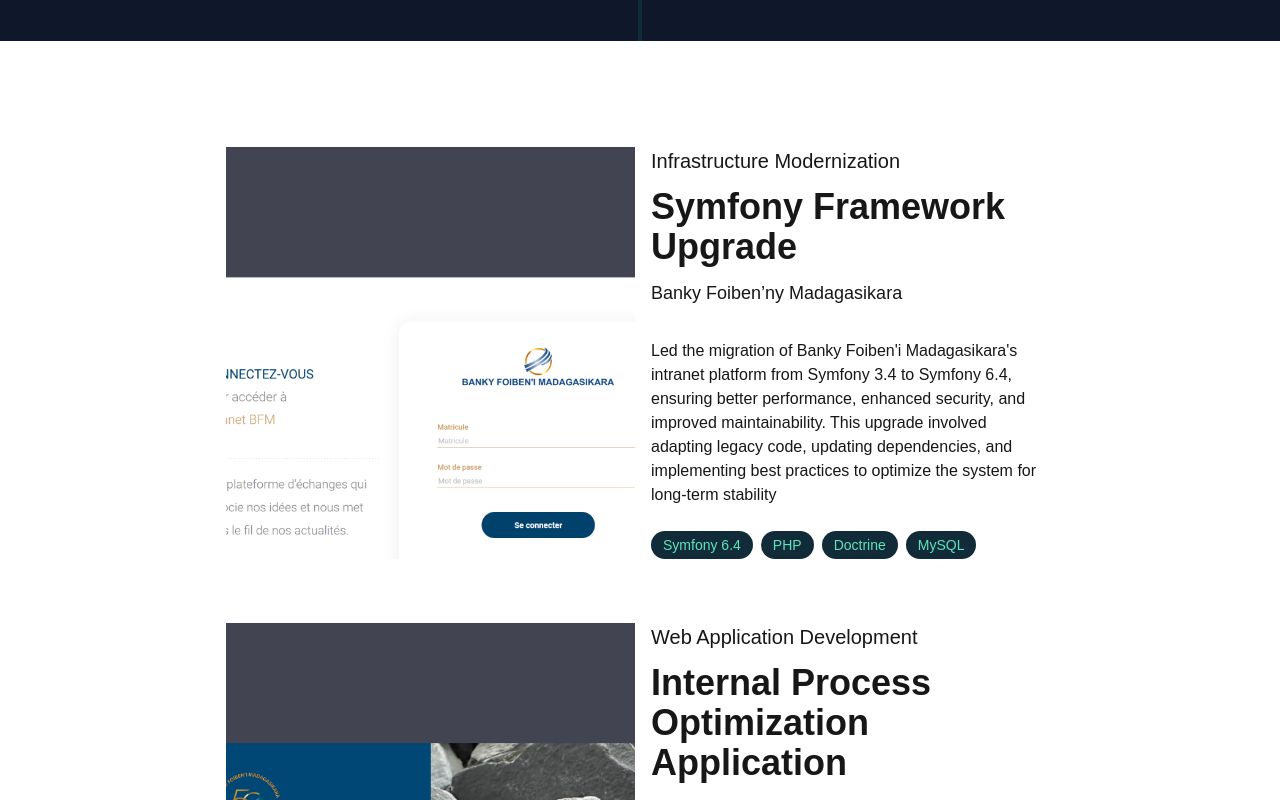
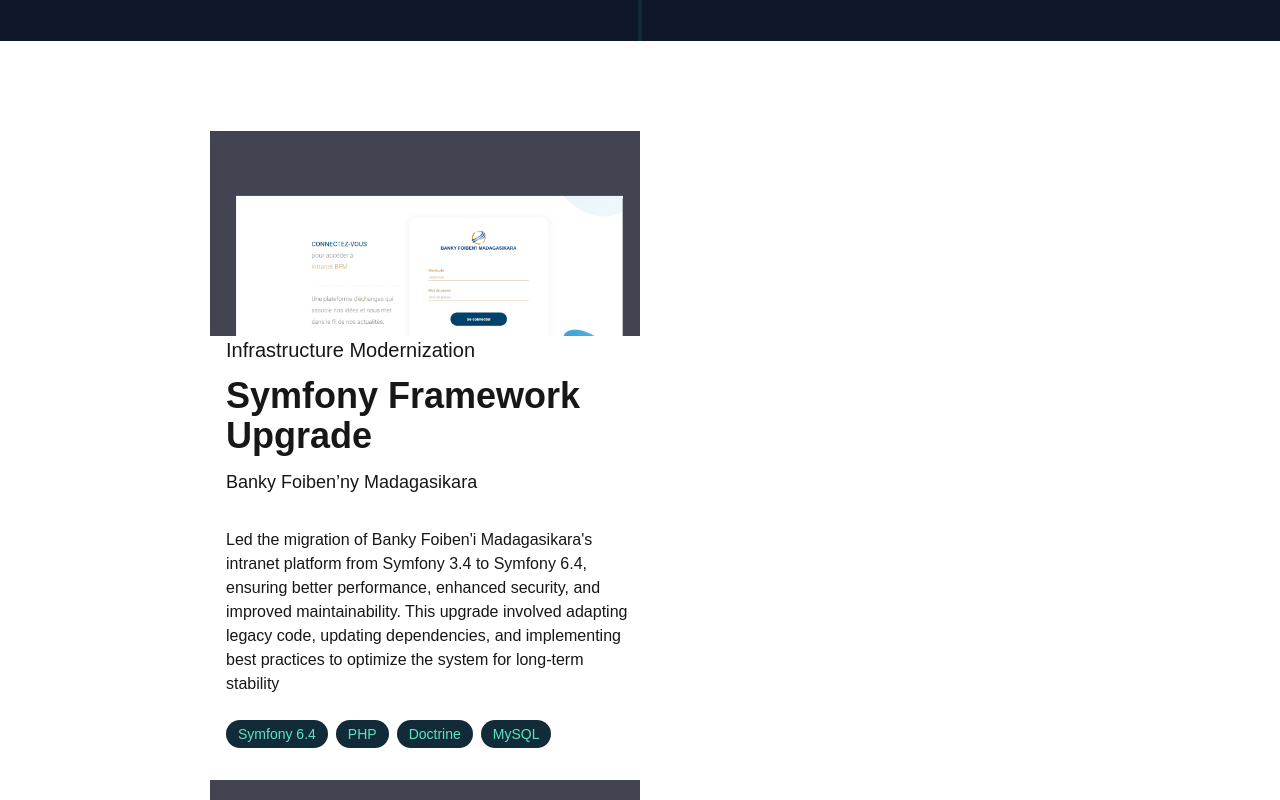
Before and after one commit to Mukkun007/PORTFOLIO-LOVA, a Next.js app: page / in a window 1280 px wide. Shown: the part 2260-3060 px from the top of the page. Built offline with nearby package versions, Linux system fonts and the light colour scheme.

Commit message:
enter project

```diff
--- a/src/components/Projects.tsx
+++ b/src/components/Projects.tsx
@@ -36,11 +36,11 @@
         Notable Work
       </h1>
 
-      <div className="flex flex-wrap ml-[210px] mr-[220px] mt-[10px] gap-8">
+      <div className="flex flex-wrap w-full px-[210px] mt-[10px] gap-8">
         {displayedProjects.map((project, index) => (
-          <div key={index} className="w-full p-4 flex">
+          <div key={index} className="flex-wrap">
             {/* Image à gauche */}
-            <div className="w-1/2">
+            <div className="lg:w-1/2">
               <img
                 src={project.image}
                 alt={project.projectName}
@@ -49,7 +49,7 @@
             </div>
 
             {/* Détails du projet à droite */}
-            <div className="w-1/2 pl-4">
+            <div className="lg:w-1/2 pl-4">
               <h2 className="text-xl font-light">{project.title}</h2>
               <h1 className="text-4xl font-bold mt-3">{project.projectName}</h1>
               <h2 className="text-lg font-light mt-3">
```
